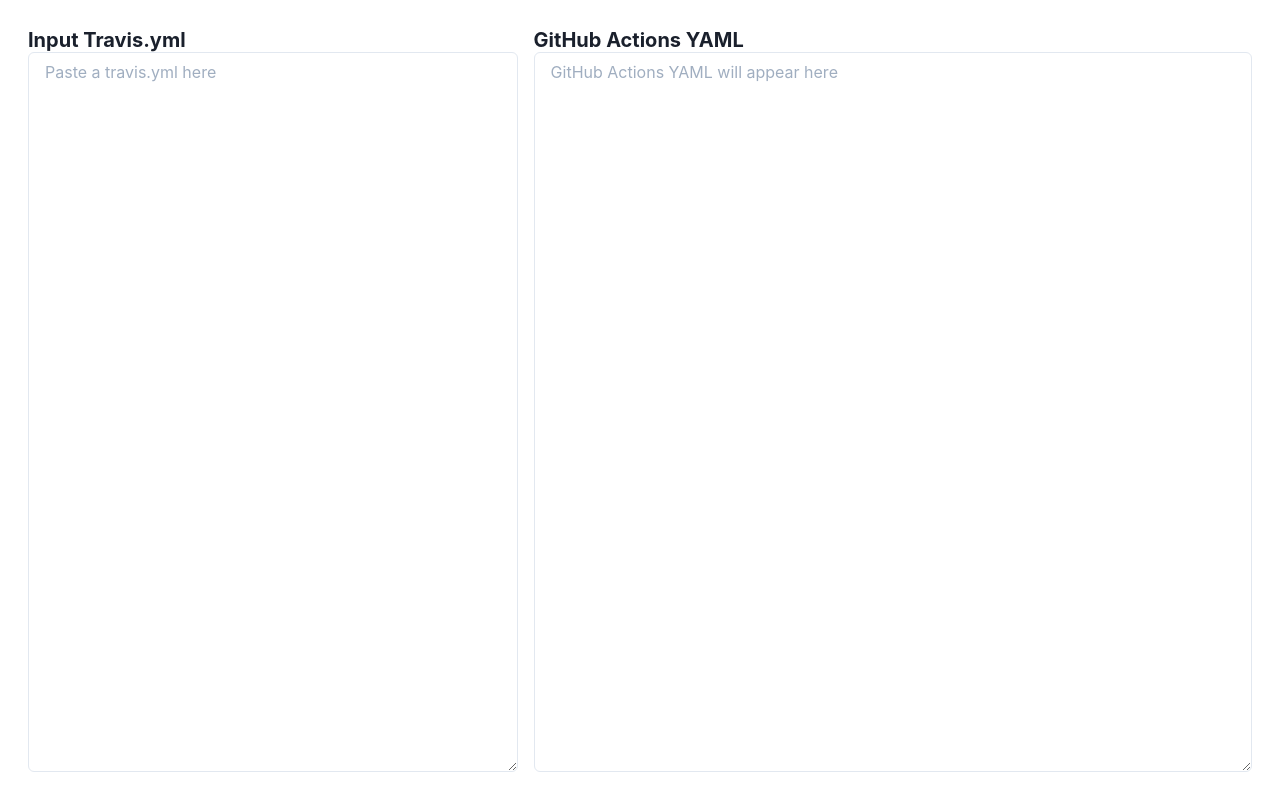
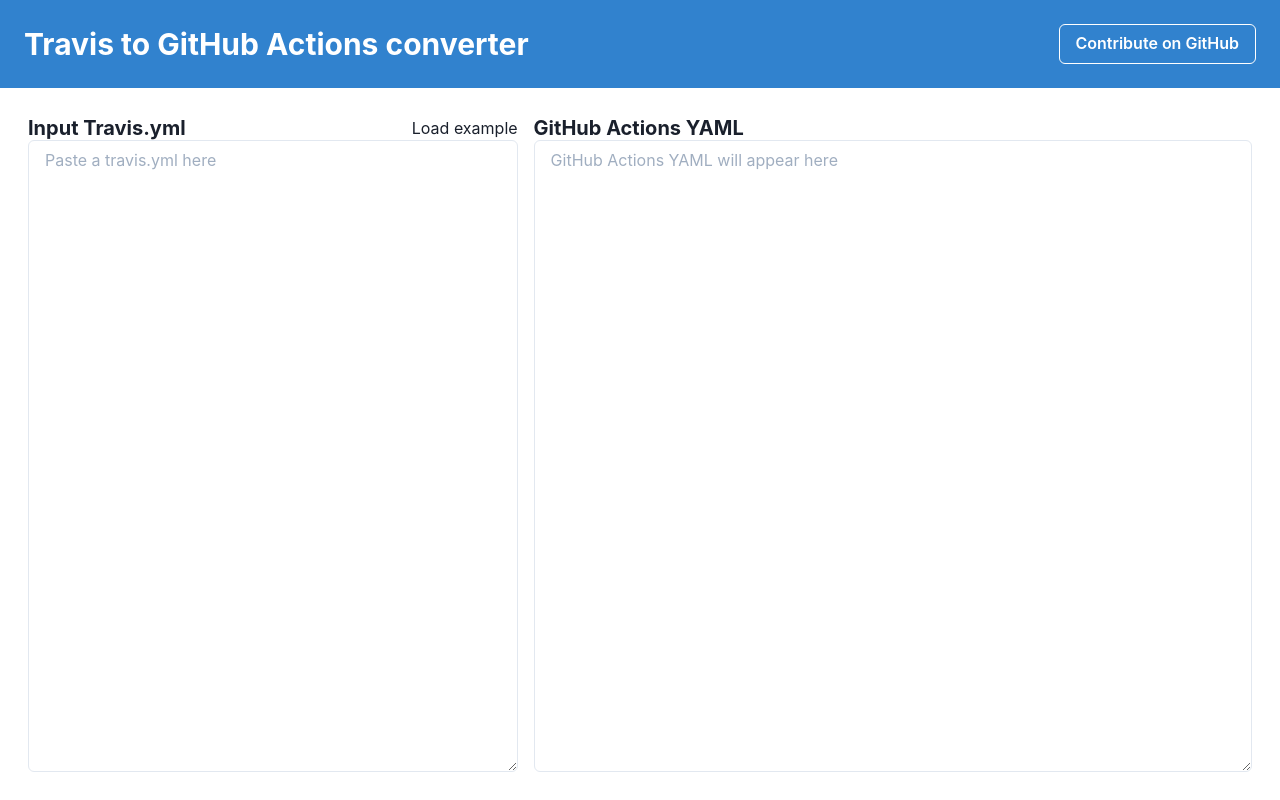
Before and after one commit to akx/travis-to-github-actions, a React (Create React App) app: page / in a window 1280 px wide. Built offline with nearby package versions, Linux system fonts and the light colour scheme.

Commit message:
Add Header

```diff
--- a/src/App.tsx
+++ b/src/App.tsx
@@ -1,9 +1,11 @@
-import { Flex, Heading, Textarea } from "@chakra-ui/react";
+import { Button, Flex, Heading, Textarea } from "@chakra-ui/react";
 import React from "react";
 import "./App.css";
 import { convertToGHA } from "./converter/converter";
 import { ConvertResult } from "./converter/types";
 import { ResultView } from "./components/ResultView";
+import Header from "./components/Header";
+import babelPyExample from "./examples/babelpy.travis.yml";
 
 function useTravisConversion(yaml: string): ConvertResult {
   return React.useMemo(() => {
@@ -24,11 +26,19 @@ function App() {
   const [travisYaml, setTravisYaml] = React.useState("");
   const conversionResult = useTravisConversion(travisYaml);
   return (
+    <Flex direction="column" flex={1}>
+      <Header />
       <Flex padding={5} flex={1}>
         <Flex flex={2} direction="column" margin={2}>
+          <Flex justify="space-between">
             <Heading as="h4" size="md">
               Input Travis.yml
             </Heading>
+            {/* eslint-disable-next-line jsx-a11y/anchor-is-valid */}
+            <a href="#" onClick={() => setTravisYaml(babelPyExample)}>
+              Load example
+            </a>
+          </Flex>
           <Textarea
             placeholder="Paste a travis.yml here"
             value={travisYaml}
@@ -41,6 +51,7 @@ function App() {
           <ResultView result={conversionResult} />
         </Flex>
       </Flex>
+    </Flex>
   );
 }
 
--- /dev/null
+++ b/src/components/Header.tsx
@@ -0,0 +1,33 @@
+import { Box, Button, Flex, Heading } from "@chakra-ui/react";
+import React from "react";
+
+const Header = () => (
+  <Flex
+    as="nav"
+    align="center"
+    justify="space-between"
+    wrap="wrap"
+    padding="1.5rem"
+    bg="blue.500"
+    color="white"
+  >
+    {" "}
+    <Flex align="center" mr={5}>
+      <Heading as="h1" size="lg">
+        Travis to GitHub Actions converter
+      </Heading>
+    </Flex>
+    <Box mt={{ base: 4, md: 0 }}>
+      <Button
+        bg="transparent"
+        border="1px"
+        as="a"
+        target="_blank"
+        href="https://github.com/akx/travis-to-github-actions"
+      >
+        Contribute on GitHub
+      </Button>
+    </Box>
+  </Flex>
+);
+export default Header;
--- a/src/components/ResultView.tsx
+++ b/src/components/ResultView.tsx
@@ -49,6 +49,8 @@ export function ResultView({ result }: { result: ConvertResult }) {
             <AlertDescription>
               The app doesn't yet know how to handle whatever remains in this
               box.
+              <br />
+              If you can help, please open a PR on GitHub ☝️
             </AlertDescription>
           </Alert>
           <Textarea
```
Also changed, not shown: 1 other file (tests, documents, lock files or other folders). Lines whose indentation alone changed are shown as unchanged.
